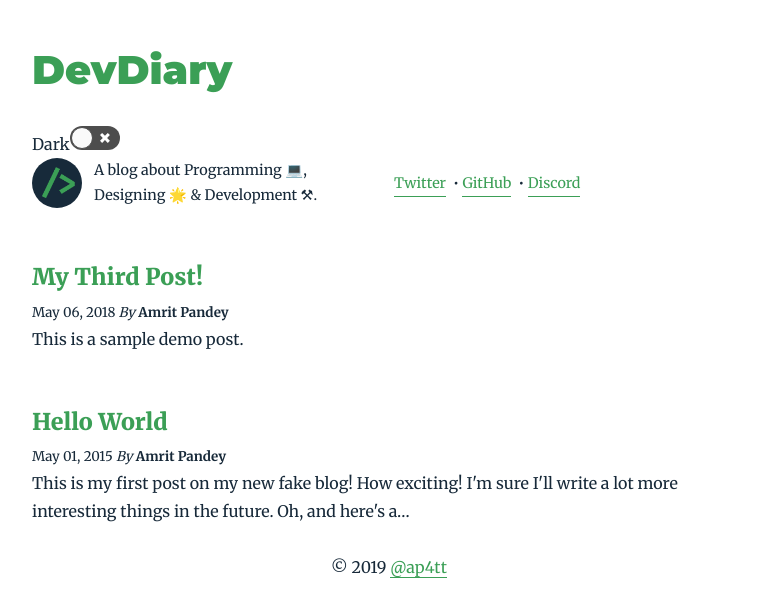
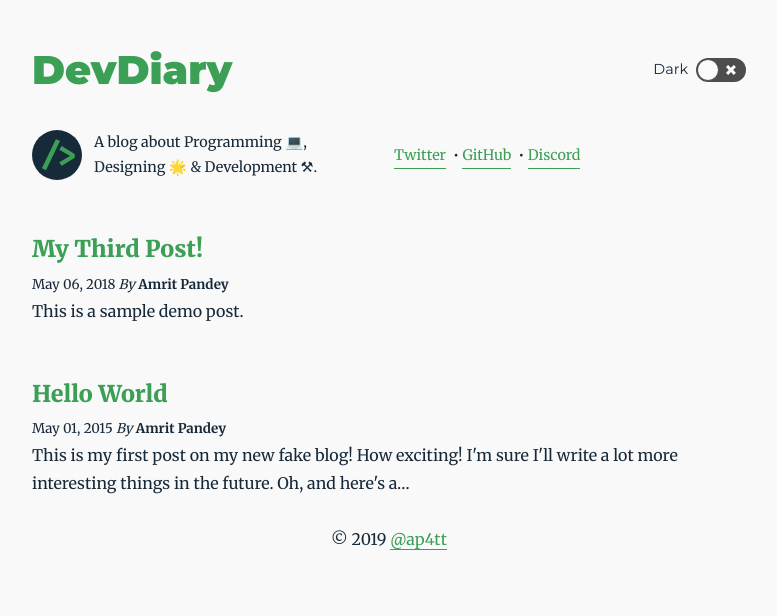
Before and after one commit to ap4gh/devdiaryblog, a Gatsby site: page / in a window 1280 px wide. Shown: the whole page, without its empty margins (251-1028 px from the left). Built offline with nearby package versions, Linux system fonts and the light colour scheme; Gatsby itself is replaced by a stand-in of ours; some packages are replaced by stand-ins of ours.

Commit message:
style update

```diff
--- a/src/styles/index.css
+++ b/src/styles/index.css
@@ -1,5 +1,45 @@
 body {
     color: #172939;
+}
+
+.main-header {
+    display: flex;
+    align-items: center;
+    margin-bottom: 2rem;
+}
+
+.main-header h1, h3 {
+    margin-bottom: 0;
+}
+
+.theme-toggler {
+    margin-left: auto;
+    display: flex;
+    align-items: center;
+}
+.theme-toggler span {
+    margin-right: 0.5rem;
+    font-size: 0.9em;
+    font-family: 'Montserrat', sans-serif;
+}
+
+.app-container {
+    min-height: 100vh;
+    transition: color ease-out 0.5s;
+}
+
+.theme-dark {
+    background: #0a151f;
+    color: #f9f9f9;
+}
+
+.theme-dark blockquote {
+    color: #9f9f9f;
+}
+
+.theme-light {
+    color: #172939;
+    background: #f9f9f9;
 }
 
 a {
```
